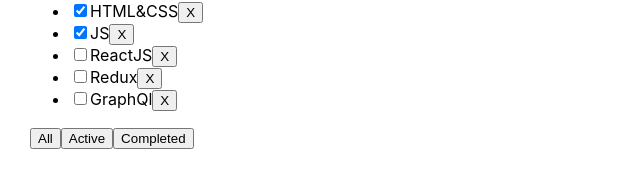
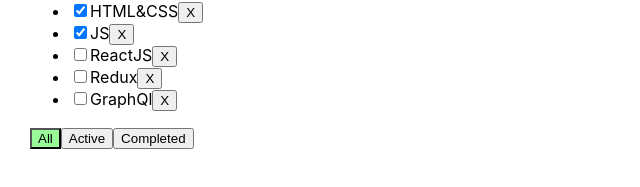
Before and after one commit to Joniks26/todolist, a React (Create React App) app: page / in a window 1280 px wide. Shown: the part 127-314 px from the top of the page, without its empty margins (0-640 px from the left). Built offline with nearby package versions, Linux system fonts and the light colour scheme.

Commit message:
hooks commit

```diff
--- a/src/App.css
+++ b/src/App.css
@@ -6,3 +6,11 @@
 .App > div {
   margin-right: 50px;
 }
+
+.active-filter {
+  background-color: palegreen;
+}
+
+.error {
+  border: 2px solid red;
+}
--- a/src/App.tsx
+++ b/src/App.tsx
@@ -24,7 +24,6 @@
         setTasks(newTasksArray) // new array
         // useState имеет под капотом функцию обновления для перересовки, при изменении
     }
-
     const addTask = (title: string) => {
         const newTask: TaskType = {
             id: v1(),
@@ -33,6 +32,10 @@
         }
       setTasks([newTask, ...tasks])
 
+    }
+    const changeTaskStatus = (taskID: string, isDone: boolean) => {
+        const updatedTasks = tasks.map(t => t.id === taskID ? {...t, isDone} : t)
+        setTasks(updatedTasks)
     }
 
     const changeFilter = (filter: FilterValuesType) => {
@@ -50,11 +53,13 @@
     return (
         <div className="App">
             <Todolist
+                filer={filter}
                 title="What to learn"
                 tasks={tasksForTodo}
                 removeTask={removeTask}
                 changeFilter={changeFilter}
                 addTask={addTask}
+                changeTaskStatus = {changeTaskStatus}
             />
         </div>
     );
--- a/src/Todolist.tsx
+++ b/src/Todolist.tsx
@@ -9,29 +9,47 @@
 
 type PropsType = {
     title: string
+    filer: FilterValuesType
     tasks: Array<TaskType>
     removeTask: (taskID: string) => void
     changeFilter: (filter: FilterValuesType) => void
     addTask: (title: string) => void
+    changeTaskStatus: (tasks: string, isDone: boolean) => void
 }
 
 export function Todolist(props: PropsType) {
     const [title, setTitle] = useState<string>("")
+    const [error, setError] = useState<boolean>(false)
+
     const getTasksJSXElement = props.tasks.map(t => {
         const removeTask = () => props.removeTask(t.id)
+        const changeTaskStatus = (e: ChangeEvent<HTMLInputElement>) =>
+            props.changeTaskStatus(t.id, e.currentTarget.checked)
         return (
             <li key={t.id}>
-                <input type="checkbox" checked={t.isDone}/>
+                <input
+                    type="checkbox"
+                    checked={t.isDone}
+                    onChange={changeTaskStatus}/>
                 <span>{t.title}</span>
                 <button onClick={removeTask}>X</button>
             </li>
         )
     })
+
     const addTask = () => {
-        props.addTask(title)
+        const trimmedTitle = title.trim()
+        if (trimmedTitle) {
+            props.addTask(trimmedTitle)
+        } else {
+            setError(true)
+        }
         setTitle("")
     }
-    const changeTitle = (e: ChangeEvent<HTMLInputElement>) => setTitle(e.currentTarget.value)
+    const changeTitle = (e: ChangeEvent<HTMLInputElement>) => {
+        setError(false)
+        setTitle(e.currentTarget.value)
+    }
     const onKeyPressAddTask = (event: KeyboardEvent<HTMLInputElement>) => {
         if (event.key === 'Enter') {
             addTask()
@@ -41,25 +59,32 @@
     const setActiveFilter = () => props.changeFilter("active");
     const setCompletedFilter = () => props.changeFilter("completed");
 
-
+    const allBtnClass = props.filer === "all" ? "active-filter" : ""
+    const activeBtnClass = props.filer === "active" ? "active-filter" : ""
+    const completedBtnClass = props.filer === "completed" ? "active-filter" : ""
+    const errorMsg = error
+        ? <div style={{color: "red"}}>Title is required!</div>
+        : null
 
     //JSX
     return <div>
         <h3>{props.title}</h3>
         <div>
             <input
+                className={error ? "error" : ""}
                 value={title}
                 onChange={changeTitle}
                 onKeyPress={onKeyPressAddTask}/>
             <button onClick={addTask}>+</button>
+            {errorMsg}
         </div>
         <ul>
             {getTasksJSXElement}
         </ul>
         <div>
-            <button onClick={setAllFilter}>All</button>
-            <button onClick={setActiveFilter}>Active</button>
-            <button onClick={setCompletedFilter}>Completed</button>
+            <button  className={allBtnClass} onClick={setAllFilter}>All</button>
+            <button className={activeBtnClass} onClick={setActiveFilter}>Active</button>
+            <button className={completedBtnClass} onClick={setCompletedFilter}>Completed</button>
         </div>
     </div>
 }
```
